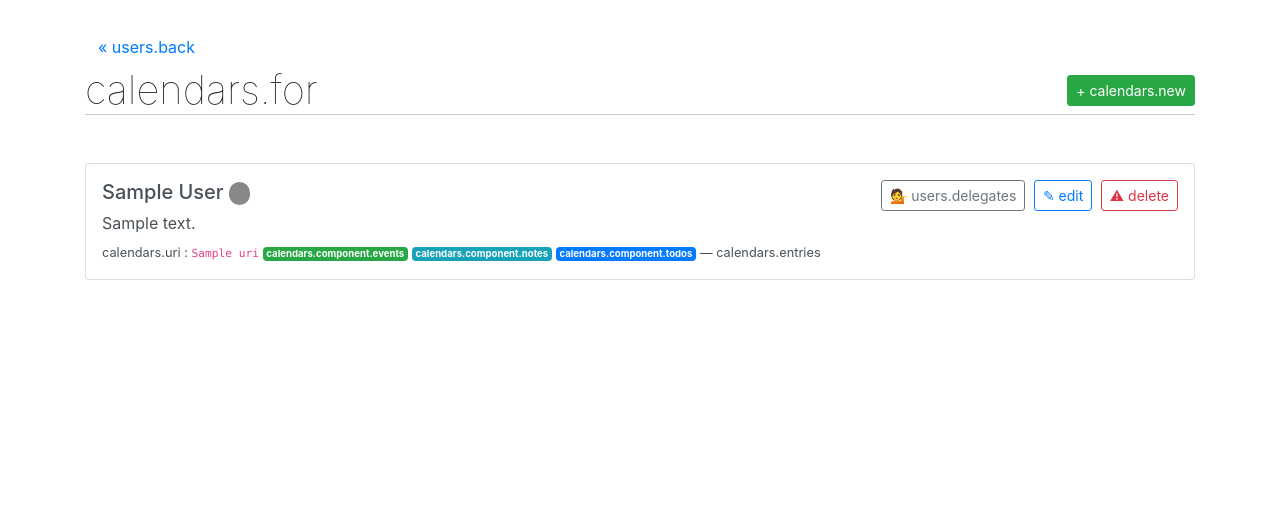
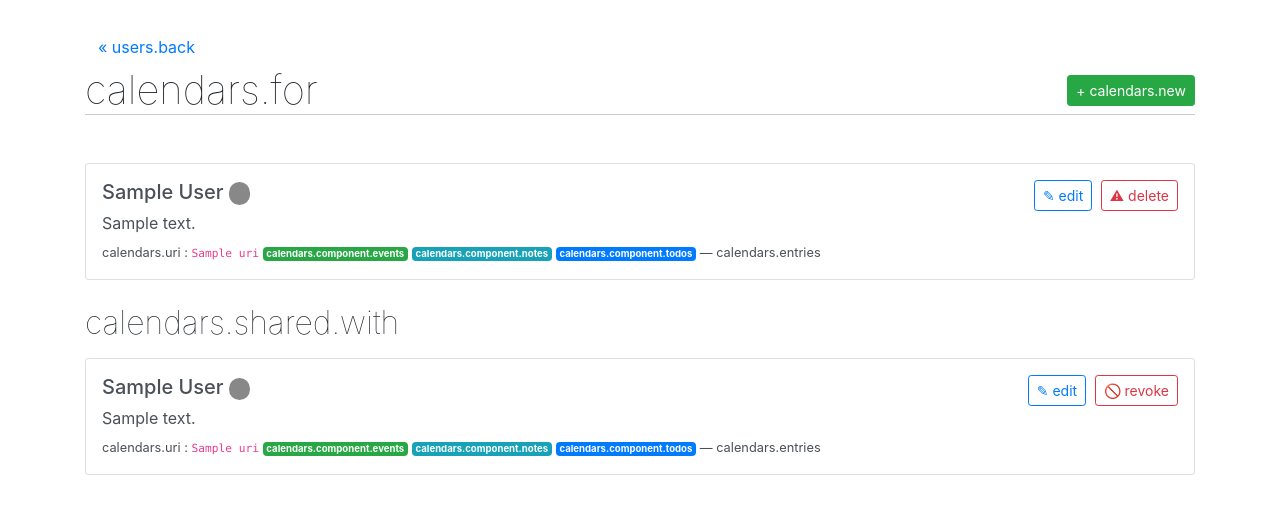
Before and after one commit to tchapi/davis, a Symfony app: template templates/calendars/index.html.twig in a window 1280 px wide. Shown: the part 58-572 px from the top of the page. Run offline with Twig, Linux system fonts and the light colour scheme; the template is opened without the code that fills it: most values are stand-ins (such as "Sample title", 1, 10 or a date in 2020); some libraries are stand-ins or nearby versions.

Commit message:
[WIP] Refactor delegation
Delegation must be directly managed at the user level, not the calendar level
Add individual calendar sharing and revocation

```diff
--- a/src/Form/CalendarInstanceType.php
+++ b/src/Form/CalendarInstanceType.php
@@ -43,18 +43,21 @@ class CalendarInstanceType extends AbstractType
             ->add('events', CheckboxType::class, [
                 'label' => 'form.events',
                 'mapped' => false,
+                'disabled' => $options['shared'],
                 'help' => 'form.events.help',
                 'required' => false,
             ])
             ->add('todos', CheckboxType::class, [
                 'label' => 'form.todos',
                 'mapped' => false,
+                'disabled' => $options['shared'],
                 'help' => 'form.todos.help',
                 'required' => false,
             ])
             ->add('notes', CheckboxType::class, [
                 'label' => 'form.notes',
                 'mapped' => false,
+                'disabled' => $options['shared'],
                 'help' => 'form.notes.help',
                 'required' => false,
             ])
@@ -67,6 +70,7 @@ class CalendarInstanceType extends AbstractType
     {
         $resolver->setDefaults([
             'new' => false,
+            'shared' => false,
             'data_class' => CalendarInstance::class,
         ]);
     }
--- a/templates/_partials/add_delegate_modal.html.twig
+++ b/templates/_partials/add_delegate_modal.html.twig
@@ -27,7 +27,7 @@
       </div>
       <div class="modal-footer">
         <button type="button" class="btn btn-secondary" data-dismiss="modal">{{ "cancel"|trans }}</button>
-        <a data-href="{{ path('calendar_delegate_add', {id: calendar.id}) }}" href="#" class="btn btn-primary add-delegate">{{ "add"|trans }}</a>
+        <a data-href="{{ path('user_delegate_add', {username: principal.username}) }}" href="#" class="btn btn-primary add-delegate">{{ "add"|trans }}</a>
       </div>
     </div>
   </div>
--- a/templates/_partials/delegate_row.html.twig
+++ b/templates/_partials/delegate_row.html.twig
@@ -10,12 +10,12 @@
             {% endif %}
         </h5>
         <div class="mr-0 text-right d-lg-block d-none">
-            <a href="#" data-href="{{ path('calendar_delegate_remove',{id: calendar.id, principalProxyId: has_write ? principalProxyWrite.id : principalProxyRead.id, delegateId: delegate.id})}}" class="btn btn-sm btn-outline-danger ml-1 mb-1 delete-modal">⚠&nbsp;{{ "remove"|trans }}</a>
+            <a href="#" data-href="{{ path('user_delegate_remove',{username: principal.username, principalProxyId: has_write ? principalProxyWrite.id : principalProxyRead.id, delegateId: delegate.id})}}" data-flavour="delegates" class="btn btn-sm btn-outline-danger ml-1 mb-1 delete-modal">⚠&nbsp;{{ "remove"|trans }}</a>
         </div>
     </div>
     <p class="mb-1">{{ "users.username"|trans }} : <code>{{ delegate.username }}</code></p>
     <small>{{ "users.uri"|trans }} : <code>{{ delegate.uri }}</code></small>
     <div class="btn-group btn-group-sm mt-3 d-flex d-lg-none" role="group">
-        <a href="#" data-href="{{ path('calendar_delegate_remove',{id: calendar.id, principalProxyId: has_write ? principalProxyWrite.id : principalProxyRead.id, delegateId: delegate.id})}}" class="btn btn-outline-danger flex-fill flex-shrink-1 delete-modal"><span class="d-none d-sm-inline">⚠&nbsp;</span>{{ "remove"|trans }}</a>
+        <a href="#" data-href="{{ path('user_delegate_remove',{username: principal.username, principalProxyId: has_write ? principalProxyWrite.id : principalProxyRead.id, delegateId: delegate.id})}}" data-flavour="delegates" class="btn btn-outline-danger flex-fill flex-shrink-1 delete-modal"><span class="d-none d-sm-inline">⚠&nbsp;</span>{{ "remove"|trans }}</a>
     </div>
 </div>
--- a/templates/_partials/delete_modal.html.twig
+++ b/templates/_partials/delete_modal.html.twig
@@ -1,4 +1,4 @@
-<div id="delete" class="modal fade" tabindex="-1" role="dialog">
+<div id="delete-{{ flavour }}" class="modal fade" tabindex="-1" role="dialog">
   <div class="modal-dialog modal-dialog-centered" role="document">
     <div class="modal-content">
       <div class="modal-header">
--- a/templates/calendars/index.html.twig
+++ b/templates/calendars/index.html.twig
@@ -13,9 +13,8 @@
         <div class="d-flex w-100 justify-content-between">
             <h5 class="mb-1 mr-auto">{{ calendar.displayName }} <span class="badge badge-pill" style="background-color: {{ calendar.calendarColor }}">&nbsp;</span></h5>
             <div class="mr-0 text-right d-md-block d-none">
-                <a href="{{ path('calendar_delegates',{id: calendar.id}) }}" class="btn btn-sm btn-outline-secondary">💁 {{ "users.delegates"|trans }}</a>
                 <a href="{{ path('calendar_edit',{username: username, id: calendar.id})}}" class="btn btn-sm btn-outline-primary ml-1">✎ {{ "edit"|trans }}</a>
-                <a href="#" data-href="{{ path('calendar_delete',{username: username, id: calendar.id})}}" class="btn btn-sm btn-outline-danger ml-1 delete-modal">⚠ {{ "delete"|trans }}</a>
+                <a href="#" data-href="{{ path('calendar_delete',{username: username, id: calendar.id})}}" data-flavour="calendars" class="btn btn-sm btn-outline-danger ml-1 delete-modal">⚠ {{ "delete"|trans }}</a>
             </div>
         </div>
         <p class="mb-1">{{ calendar.description }}</p>
@@ -28,14 +27,46 @@
          — {{ "calendars.entries"|trans({'%count%': calendar.calendar.objects|length}) }}
         </small>
         <div class="btn-group btn-group-sm mt-3 d-flex d-md-none" role="group">
-            <a href="{{ path('calendar_delegates',{id: calendar.id}) }}" class="btn btn-outline-secondary">💁 {{ "users.delegates"|trans }}</a>
             <a href="{{ path('calendar_edit',{username: username, id: calendar.id})}}" class="btn btn-outline-primary">✎ {{ "edit"|trans }}</a>
-            <a href="#" data-href="{{ path('calendar_delete',{username: username, id: calendar.id})}}" class="btn btn-outline-danger delete-modal">⚠ {{ "delete"|trans }}</a>
+            <a href="#" data-href="{{ path('calendar_delete',{username: username, id: calendar.id})}}" data-flavour="calendars" class="btn btn-outline-danger delete-modal">⚠ {{ "delete"|trans }}</a>
         </div>
     </div>
 {% endfor %}
 </div>
 
+{% if shared|length > 0 %}
+    <h2 class="display-5 mt-4 font-weight-lighter">{{ "calendars.shared.with"|trans({'who': principal.displayName}) }}</h2>
+
+    <div class="list-group mt-3">
+    {% for calendar in shared %}
+        <div class="list-group-item list-group-item-action p-3">
+            <div class="d-flex w-100 justify-content-between">
+                <h5 class="mb-1 mr-auto">{{ calendar.displayName }} <span class="badge badge-pill" style="background-color: {{ calendar.calendarColor }}">&nbsp;</span></h5>
+                <div class="mr-0 text-right d-md-block d-none">
+                    <a href="{{ path('calendar_edit',{username: username, id: calendar.id})}}" class="btn btn-sm btn-outline-primary ml-1">✎ {{ "edit"|trans }}</a>
+                    <a href="#" data-href="{{ path('calendar_revoke',{username: username, id: calendar.id})}}" data-flavour="revoke" class="btn btn-sm btn-outline-danger ml-1 delete-modal">🚫 {{ "revoke"|trans }}</a>
+                </div>
+            </div>
+            <p class="mb-1">{{ calendar.description }}</p>
+            <small>{{ "calendars.uri"|trans }} : <code>{{ calendar.uri }}</code>
+            {% if calendar.calendar.components|split(',')|length > 0 %}
+                {% if constant('\\App\\Entity\\Calendar::COMPONENT_EVENTS') in calendar.calendar.components %}<span class="badge badge-success">{{ "calendars.component.events"|trans }}</span>{% endif %}
+                {% if constant('\\App\\Entity\\Calendar::COMPONENT_NOTES') in calendar.calendar.components %}<span class="badge badge-info">{{ "calendars.component.notes"|trans }}</span>{% endif %}
+                {% if constant('\\App\\Entity\\Calendar::COMPONENT_TODOS') in calendar.calendar.components %}<span class="badge badge-primary">{{ "calendars.component.todos"|trans }}</span>{% endif %}
+            {% endif %}
+            — {{ "calendars.entries"|trans({'%count%': calendar.calendar.objects|length}) }}
+            </small>
+            <div class="btn-group btn-group-sm mt-3 d-flex d-md-none" role="group">
+                <a href="{{ path('calendar_edit',{username: username, id: calendar.id})}}" class="btn btn-outline-primary">✎ {{ "edit"|trans }}</a>
+                <a href="#" data-href="{{ path('calendar_revoke',{username: username, id: calendar.id})}}" data-flavour="revoke" class="btn btn-outline-danger delete-modal">🚫 {{ "revoke"|trans }}</a>
+            </div>
+        </div>
+    {% endfor %}
+    </div>
+
+    {% include '_partials/delete_modal.html.twig' with {flavour: 'revoke'} %}
+{% endif %}
+
 {% include '_partials/delete_modal.html.twig' with {flavour: 'calendars'} %}
 
 {% endblock %}
--- a/templates/users/index.html.twig
+++ b/templates/users/index.html.twig
@@ -12,6 +12,7 @@
             <h5 class="mr-auto">{{ principal.displayName }} <a href="mailto:{{ principal.email }}">&lsaquo;{{ principal.email }}&rsaquo;</a></h5>
 
             <div class="mr-0 text-right d-lg-block d-none">
+                <a href="{{ path('delegates',{username: principal.username}) }}" class="btn btn-sm btn-outline-secondary mb-1">💁&nbsp;{{ "users.delegates"|trans }}</a>
                 <a href="{{ path('calendars',{username: principal.username}) }}" class="btn btn-sm btn-outline-secondary mb-1">🗓&nbsp;{{ "users.calendars"|trans }}</a>
                 <a href="{{ path('address_books',{username: principal.username})}}" class="btn btn-sm btn-outline-secondary ml-1 mb-1">📖&nbsp;{{ "users.addressbooks"|trans }}</a>
                 <a href="{{ path('user_edit',{username: principal.username})}}" class="btn btn-sm btn-outline-primary ml-1 mb-1">✎&nbsp;{{ "edit"|trans }}</a>
@@ -21,6 +22,7 @@
         <p class="mb-1">{{ "users.username"|trans }} : <code>{{ principal.username }}</code></p>
         <small>{{ "users.uri"|trans }} : <code>{{ principal.uri }}</code>{% if principal.isAdmin %} — <span class="badge badge-primary">{{ "users.administrator"|trans }}</span>{% endif %}</small>
         <div class="btn-group btn-group-sm mt-3 d-flex d-lg-none" role="group">
+            <a href="{{ path('delegates',{username: principal.username}) }}" class="btn btn-outline-secondary flex-fill w-100"><span class="d-none d-sm-inline">💁&nbsp;</span>{{ "users.delegates"|trans }}</a>
             <a href="{{ path('calendars',{username: principal.username}) }}" class="btn btn-outline-secondary flex-fill w-100"><span class="d-none d-sm-inline">🗓&nbsp;</span>{{ "users.calendars"|trans }}</a>
             <a href="{{ path('address_books',{username: principal.username})}}" class="btn btn-outline-secondary flex-fill w-100"><span class="d-none d-sm-inline">📖&nbsp;</span>{{ "users.addressbooks"|trans }}</a>
             <a href="{{ path('user_edit',{username: principal.username})}}" class="btn btn-outline-primary flex-fill flex-shrink-1"><span class="d-none d-sm-inline">✎&nbsp;</span>{{ "edit"|trans }}</a>
```
Also changed, not shown: src/Controller/AdminController.php (+142 -130 lines), templates/users/delegates.html.twig (renamed from templates/calendars/delegates.html.twig, +4 -4 lines), public/js/app.js, 1 other file.
